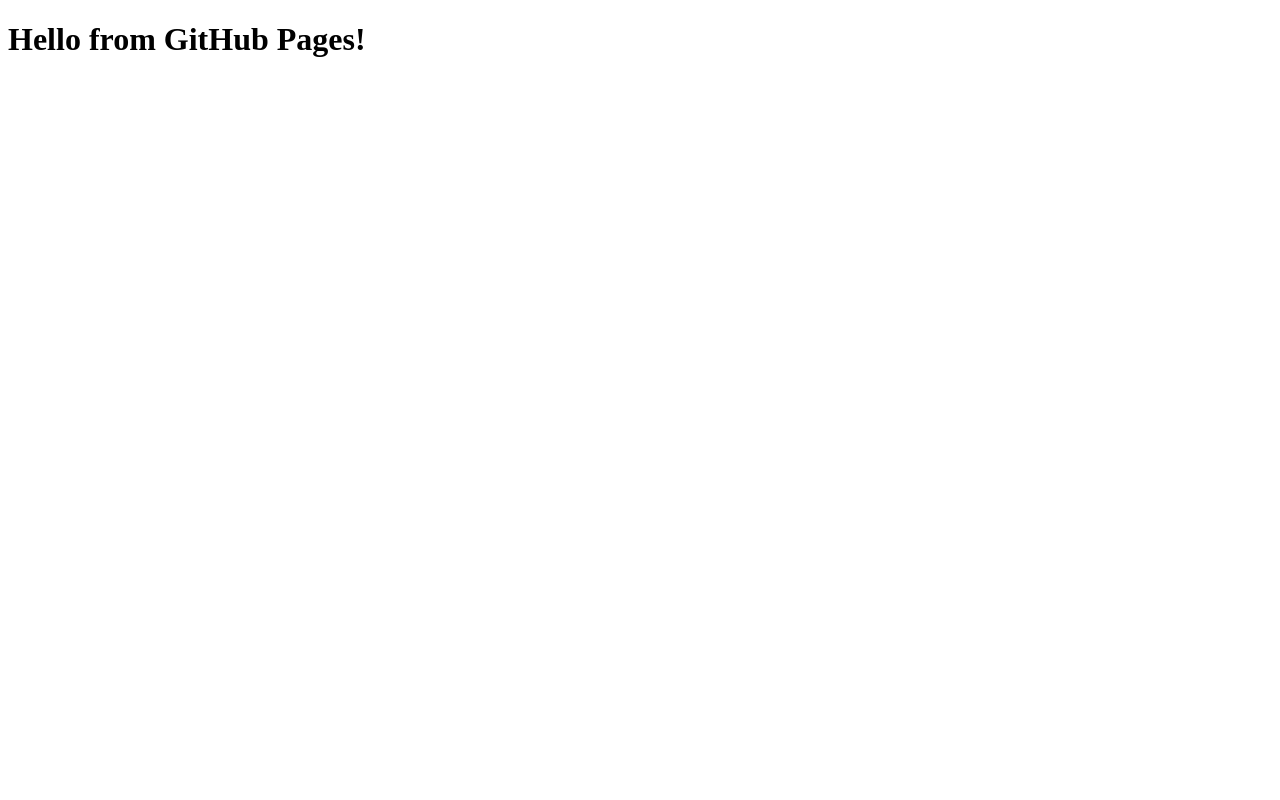
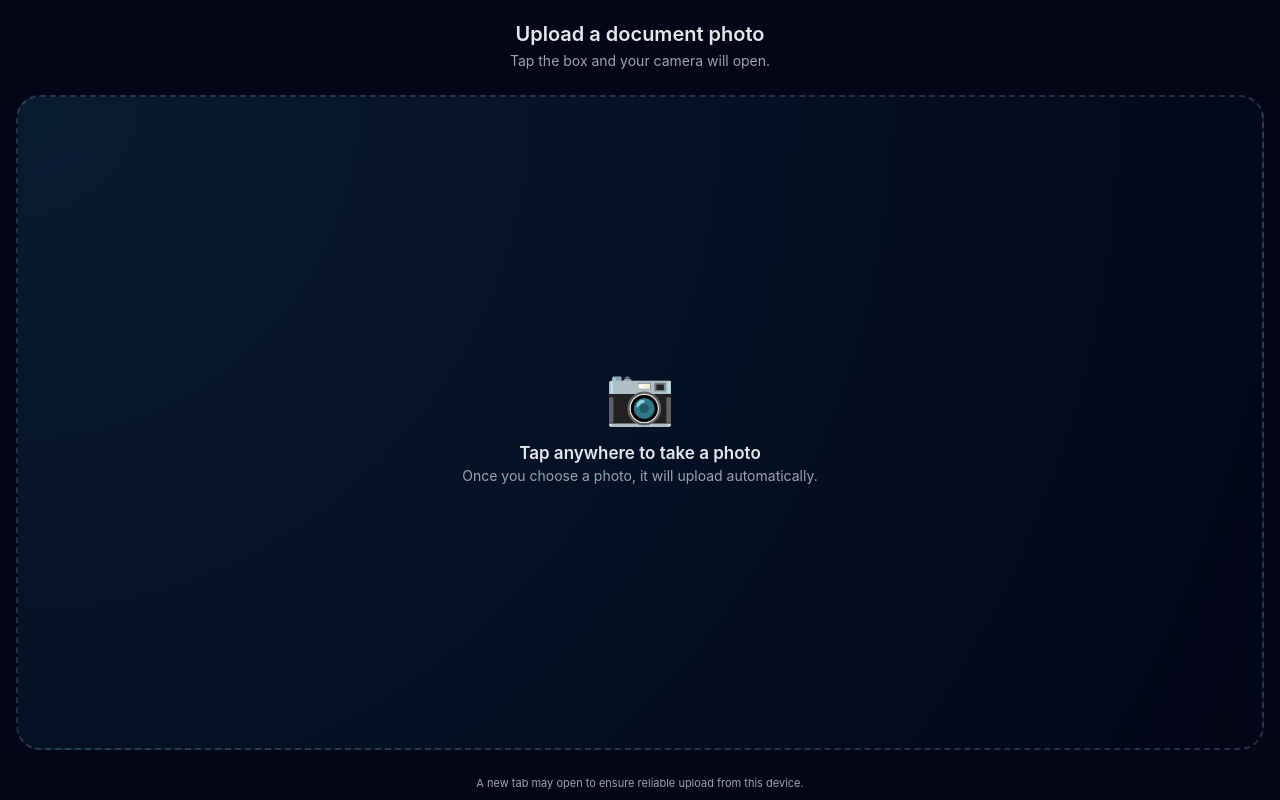
Before and after one commit to nialdarbey/iowa-demo, a plain HTML site: page index.html in a window 1280 px wide. Drawn offline with Linux system fonts and the light colour scheme.

Commit message:
Revamp index.html for photo upload functionality

```diff
--- a/index.html
+++ b/index.html
@@ -1,9 +1,148 @@
 <!DOCTYPE html>
-<html>
-  <head>
-    <title>My Site</title>
-  </head>
-  <body>
-    <h1>Hello from GitHub Pages!</h1>
-  </body>
+<html lang="en">
+<head>
+  <meta charset="UTF-8" />
+  <title>Upload a Photo</title>
+  <meta name="viewport" content="width=device-width, initial-scale=1.0, viewport-fit=cover" />
+
+  <style>
+    :root {
+      --accent: #38bdf8;
+      --accent-soft: rgba(56, 189, 248, 0.12);
+      --text: #e5e7eb;
+      --text-muted: #9ca3af;
+    }
+
+    * {
+      margin: 0;
+      padding: 0;
+      box-sizing: border-box;
+    }
+
+    html, body {
+      height: 100%;
+      background: #020617;
+      font-family: -apple-system, system-ui, sans-serif;
+      color: var(--text);
+    }
+
+    .screen {
+      height: 100%;
+      display: flex;
+      flex-direction: column;
+    }
+
+    .header {
+      padding: 22px 20px 10px;
+      text-align: center;
+    }
+
+    .title {
+      font-size: 20px;
+      font-weight: 600;
+      margin-bottom: 6px;
+    }
+
+    .subtitle {
+      font-size: 14px;
+      color: var(--text-muted);
+    }
+
+    /* Big tappable label */
+    .tap-area {
+      flex: 1;
+      margin: 16px;
+      border-radius: 24px;
+      border: 2px dashed rgba(148,163,184,0.25);
+      background: radial-gradient(circle at top left, var(--accent-soft), #020617);
+      display: flex;
+      flex-direction: column;
+      align-items: center;
+      justify-content: center;
+      text-align: center;
+      padding: 20px;
+      cursor: pointer;
+    }
+
+    .camera-icon {
+      font-size: 56px;
+      margin-bottom: 14px;
+    }
+
+    .tap-text {
+      font-size: 17px;
+      font-weight: 600;
+      margin-bottom: 4px;
+    }
+
+    .tap-helper {
+      font-size: 14px;
+      color: var(--text-muted);
+    }
+
+    .footer {
+      text-align: center;
+      padding: 10px;
+      font-size: 11px;
+      color: var(--text-muted);
+    }
+
+    /* Visually hide the input but keep it associated with the label */
+    #photoInput {
+      position: absolute;
+      left: -9999px;
+      width: 1px;
+      height: 1px;
+      opacity: 0;
+    }
+  </style>
+</head>
+
+<body>
+  <div class="screen">
+    <div class="header">
+      <div class="title">Upload a document photo</div>
+      <div class="subtitle">Tap the box and your camera will open.</div>
+    </div>
+
+    <form
+      id="uploadForm"
+      action="https://iowa-demo-1yk5ce.5sc6y6-3.usa-e2.cloudhub.io/upload"
+      method="POST"
+      enctype="multipart/form-data"
+      target="_blank"
+      class="screen"
+    >
+      <!-- The entire label is the tap target -->
+      <label class="tap-area" for="photoInput">
+        <div class="camera-icon">📷</div>
+        <div class="tap-text">Tap anywhere to take a photo</div>
+        <div class="tap-helper">Once you choose a photo, it will upload automatically.</div>
+      </label>
+
+      <input
+        id="photoInput"
+        type="file"
+        name="file"
+        accept="image/*"
+        capture="environment"
+      />
+    </form>
+
+    <div class="footer">
+      A new tab may open to ensure reliable upload from this device.
+    </div>
+  </div>
+
+  <script>
+    const photoInput = document.getElementById("photoInput");
+    const uploadForm = document.getElementById("uploadForm");
+
+    photoInput.addEventListener("change", () => {
+      if (photoInput.files && photoInput.files.length > 0) {
+        uploadForm.submit();
+      }
+    });
+  </script>
+</body>
 </html>
```
